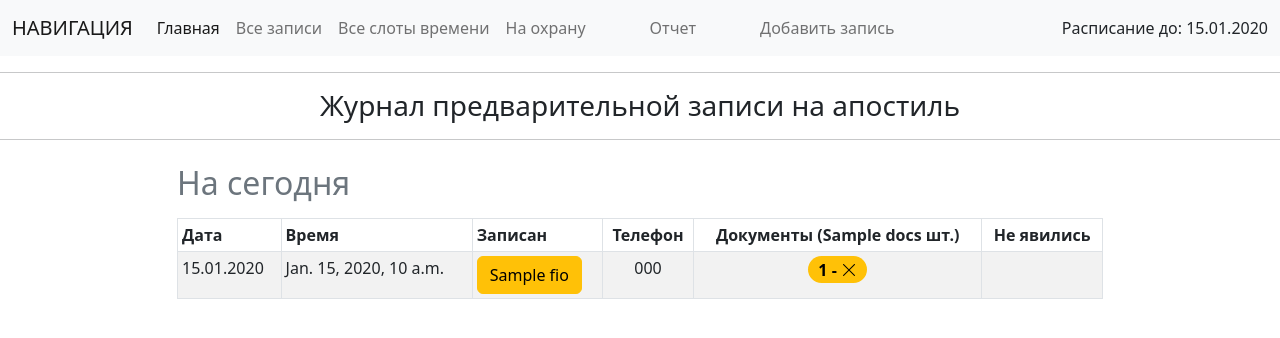
After one commit to breareros/django_temp, a Django app: template apostil/templates/apostil/ohrana.html in a window 1280 px wide. The commit adds this page. Shown: the top 338 px of the page. Run offline with Django 4.2, Linux system fonts and the light colour scheme; the template is opened without the code that fills it: most values are stand-ins (such as "Sample title", 1, 10 or a date in 2020).

Commit message:
Добавлена вьюха для печати на охрану

```diff
--- a/apostil/base.py
+++ b/apostil/base.py
@@ -10,6 +10,7 @@ executors = (
     ('r7200000-usr-eimorozova', 'Морозова Елена Ивановна'),
     ('r7200000-usr-evkozina', 'Козина Екатерина Витальевна'),
     ('r7200000-usr-oaplehanova', 'Плеханова Ольга Александровна'),
+    ('r7200000-usr-ilvahnichev', 'Вахничев Игорь Леонидович'),
     # ('r7200000-usr-iiivanov', 'Иванов Иван Иванович'),
     # ('r7200000-usr-pppetrov', 'Петров Петр Петрович'),
     # ('r7200000-usr-sssidorov', 'Сидоров Сидор Сидорович'),
--- a/apostil/services.py
+++ b/apostil/services.py
@@ -28,3 +28,6 @@ def generate_chunks(start_date: date, end_date: date,
     if chunks_to_create:
         print(chunks_to_create)
         Chunk.objects.bulk_create(chunks_to_create)
+
+def gen_list_for_ohrana():
+    pass
--- a/apostil/templates/apostil/base.html
+++ b/apostil/templates/apostil/base.html
@@ -36,6 +36,9 @@
                 <li class="nav-item">
                     <a class="nav-link" href="{% url 'chunk_list_all' %}">Все слоты времени</a>
                 </li>
+                <li class="nav-item">
+                    <a class="nav-link text-blue" href="{% url 'ohrana' %}">На охрану</a>
+                </li>
                 <li class="nav-item ms-5">
                     <a class="nav-link text-blue" href="{% url 'report' %}">Отчет</a>
                 </li>
@@ -51,7 +54,7 @@
 
 <hr>
 <div class="mt-2">
-    <h1 class="text-center mb-3">Журнал предварительной записи на апостиль</h1>
+    <h3 class="text-center mb-3">Журнал предварительной записи на апостиль</h3>
     <hr>
     {#<a href="{% url 'apostil_list' %}">Журнал предварительной записи на апостиль</a>#}
     <div class="container">
--- /dev/null
+++ b/apostil/templates/apostil/ohrana.html
@@ -0,0 +1,67 @@
+{% extends 'apostil/base.html' %}
+{% load static %}
+
+{% block content %}
+
+<div class="content">
+        {#НА СЕГОДНЯ#}
+        <div class="today">
+            <table id="TodayChanksTable" class="table caption-top table-striped table-bordered table-sm table-hover">
+                <caption><h2>На сегодня</h2></caption>
+                <thead>
+                <th>Дата</th>
+                <th>Время</th>
+                <th>Записан</th>
+                <th class="text-center">Телефон</th>
+                <th class="text-center">Документы
+                    {% if days_count.docs %}
+                        ({{ days_count.docs }} шт.)
+                    {% endif %}
+                </th>
+                <th class="text-center">Не явились</th>
+                </thead>
+                <tbody>
+                {% for chunk in today %}
+                    <tr>
+                        <td>{{ chunk.date|date:"d.m.Y" }}</td>
+                        <td>{{ chunk.time }}</td>
+
+                        {% if chunk.apostils %}
+                            <td><a href="{% url 'apostil_edit' pk=chunk.apostils.pk %}"
+                                   class="btn btn-warning">{{ chunk.apostils.fio }}</a></td>
+                        {% else %}
+                            <td><a href="{% url 'apostil_add' id_chunk=chunk.id %}" class="btn btn-outline-primary">Добавить</a>
+                            </td>
+                        {% endif %}
+
+                        <td class="text-center">{% if chunk.apostils.phone %}{{ chunk.apostils.phone }} {% endif %}</td>
+
+                        {#ДОКУМЕНТЫ#}
+                        <td class="text-center">
+                            {% if chunk.apostils.is_done %}
+                                <span class="badge rounded-pill text-bg-success fs-6">{{ chunk.apostils.count_docs }} - <i
+                                        class="bi bi-check2-circle"></i></span>
+                            {% else %}
+                                {% if chunk.apostils.fio %}
+                                    <span class="badge rounded-pill text-bg-warning bi-lg fs-6"> {{ chunk.apostils.count_docs }} - <i
+                                            class="bi bi-x-lg"></i></span>
+                                {% endif %}
+                            {% endif %}
+                        </td>
+
+                        {#НЕ ЯВИЛИСЬ#}
+                        <td class="text-center">
+                            {% if chunk.apostils.is_gone %}
+                                <span class="badge rounded-pill text-bg-danger fs-5"><i
+                                        class="bi bi-check2-circle bi-lg"></i></span>
+                            {% endif %}
+                        </td>
+
+                    </tr>
+                {% endfor %}
+                </tbody>
+            </table>
+        </div>
+    </div>
+</div>
+{%  endblock %}
--- /dev/null
+++ b/apostil/templates/apostil/stat.html
@@ -0,0 +1,6 @@
+{% extends 'apostil/base.html' %}
+{% block content %}
+    <h1>В разработке...</h1>
+    <h1>Не все сразу, не все сразу!</h1>
+    <div class="mt-4"><h4>Для выгрузки отчета обратитесь в Сектор технического и программного обеспечения...</h4></div>
+{% endblock %}
--- a/apostil/urls.py
+++ b/apostil/urls.py
@@ -2,7 +2,8 @@ from django.urls import path
 # from rest_framework.routers import SimpleRouter
 
 from .views import AddApostil, EditApostil, AllApostil, ListChunk, AddApostilWithDate, gen_chunks, \
-    ListAllChunk, report, ListChunk2
+    ListAllChunk, report, ListChunk2, ListChunkOhrana
+
 #    ChunkViewSet\
     #, ChunkAPIList
 
@@ -19,6 +20,9 @@ urlpatterns = [
     path('chunk_generate/', gen_chunks, name='chunk_generate'),
 
     path('report/', report, name='report'), #  TODO: реализовать отчеты
+    # path('stat/', stat, name='stat'),
+    path('ohrana/', ListChunkOhrana.as_view(), name='ohrana'),
+    # path('pdf', getpdf, name='pdf'),
 
     path('', ListChunk2.as_view(), name='index'),
 
```
Also changed, not shown: apostil/views.py (+46 -13 lines).
